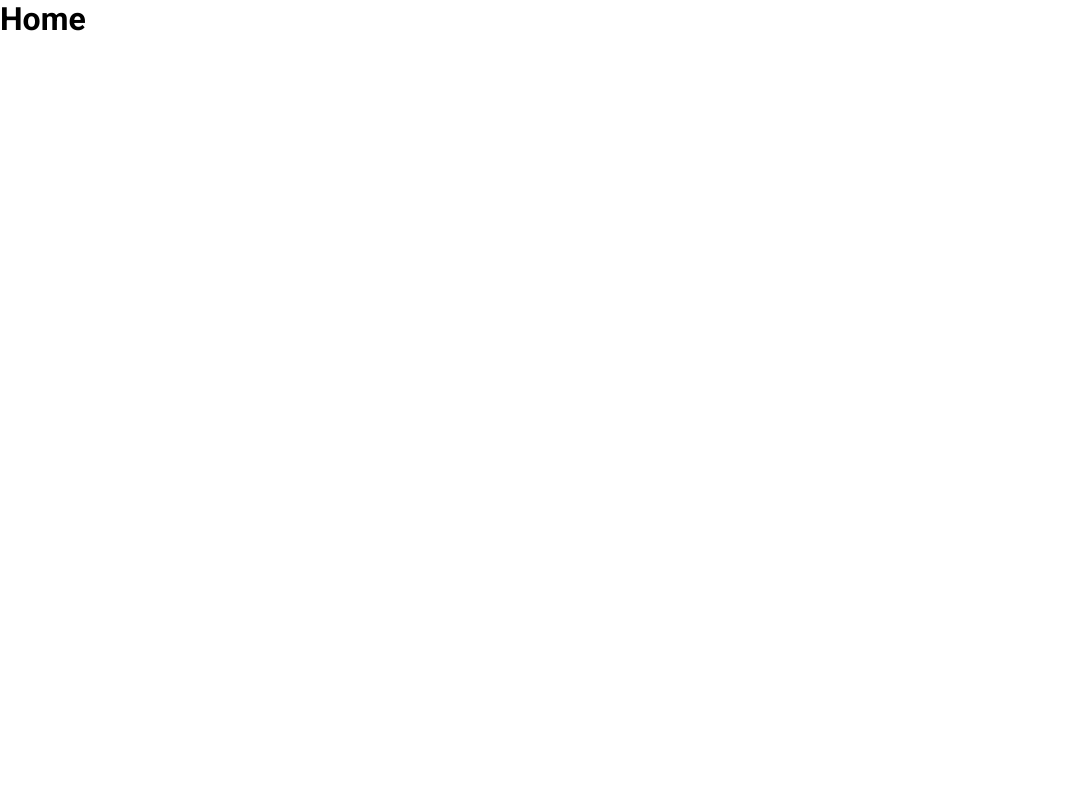
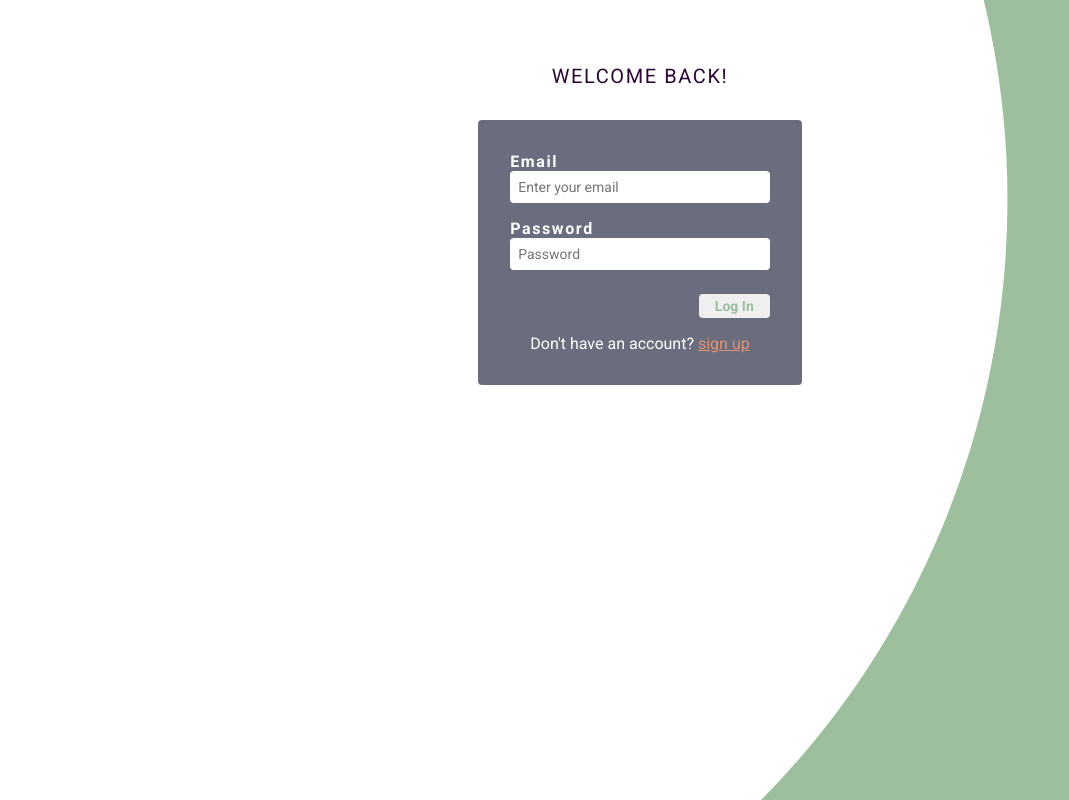
Before and after one commit to Rykasa/authentication, a React (Vite) app: page / in a window 1280 px wide. Shown: the whole page, without its empty margins (0-1069 px from the left). Built offline with nearby package versions, Linux system fonts and the light colour scheme.

Commit message:
signout function added

```diff
--- a/src/Contexts/animationContext.tsx
+++ b/src/Contexts/animationContext.tsx
@@ -1,4 +1,5 @@
 import { createContext, ReactNode, useState } from "react"
+import { useAuth } from "../hooks/useAuth";
 
 interface AnimationContextData{
   isAnimationRunning: boolean;
@@ -24,14 +25,18 @@ export function AnimationContextProvider({children}: AnimationContextProviderPro
   const [isAnimationRunning, setIsAnimationRunning] = useState(false)
   const [exit, setExit] = useState({ x: '', transition: { duration: 0 } })
 
+  const { showError } = useAuth()
+
   function startSigninAnimationOnClick(){
     setIsAnimationRunning(true)
     setExit({ x: '-100%', transition: { duration: 1 } })
+    showError('')
   }
 
   function startSignupAnimationOnClick(){
     setIsAnimationRunning(true)
     setExit({ x: '100%', transition: { duration: 1 } })
+    showError('')
   }
 
   return(
--- a/src/Contexts/authContext.tsx
+++ b/src/Contexts/authContext.tsx
@@ -9,9 +9,11 @@ interface User{
 interface AuthContextData{
   user: User | null;
   error: string;
+  signed: boolean;
   showError: (message: string) => void
   signup: (name: string, email: string, password: string) => string | undefined
   signin: (email: string, password: string) => string | undefined
+  logout: () => void
 }
 
 interface AuthContextProviderProps{
@@ -23,6 +25,21 @@ export const AuthContext = createContext({} as AuthContextData)
 export function AuthContextProvider({children}: AuthContextProviderProps){
   const [user, setUser] = useState<User | null>(null)
   const [error, setError] = useState('')
+
+  useEffect(() =>{
+    const userToken = localStorage.getItem('user_login_token')
+    const usersStorage = localStorage.getItem('registered_users')
+
+    if(userToken && usersStorage){
+      const hasUser: [User] = JSON.parse(usersStorage).filter((user: User) => {
+        return user.email === JSON.parse(userToken).email
+      })
+
+      if(hasUser){
+        setUser(hasUser[0])
+      }
+    }
+  }, [])
 
   function showError(message: string){
     setError(message)
@@ -62,8 +79,6 @@ export function AuthContextProvider({children}: AuthContextProviderProps){
 
       const hasUser: [User] = usersStorage?.filter((user: User) => user.email === email )
 
-      console.log(hasUser)
-
       if(hasUser?.length){
         if(hasUser[0].email === email && hasUser[0].password === password){
           const token = Math.random().toString(36).substring(2)
@@ -81,13 +96,20 @@ export function AuthContextProvider({children}: AuthContextProviderProps){
     }
   }
 
+  function logout(){
+    setUser(null)
+    localStorage.removeItem('user_login_token')
+  }
+
   return(
     <AuthContext.Provider value={{
       user,
       error,
+      signed: !!user,
       showError,
       signup,
-      signin
+      signin,
+      logout
     }}>
       { children }
     </AuthContext.Provider>
--- a/src/components/AnimatedRoutes/index.tsx
+++ b/src/components/AnimatedRoutes/index.tsx
@@ -1,8 +1,19 @@
 import { Route, Routes, useLocation } from "react-router-dom"
 import { AnimatePresence } from 'framer-motion'
-import { Singin } from "../../pages/Signin"
+import { Signin } from "../../pages/Signin"
 import { Signup } from "../../pages/Signup"
 import { Home } from "../../pages/Home"
+import { useAuth } from "../../hooks/useAuth"
+
+interface PrivateProps{
+  Item: React.ElementType
+}
+
+const Private: React.FC<PrivateProps> = ({ Item }) =>{
+  const { signed } = useAuth()
+
+  return signed ? <Item /> : <Signin />
+}
 
 export function AnimatedRoutes(){
   const location = useLocation()
@@ -10,9 +21,10 @@ export function AnimatedRoutes(){
   return(
     <AnimatePresence>
       <Routes location={location} key={location.pathname}>
-        <Route path='/signin' element={<Singin />} />
+        <Route path='/' element={<Private Item={Home} />} />
+        <Route path='/signin' element={<Signin />} />
         <Route path='/signup' element={<Signup />} />
-        <Route path='/' element={<Home />} />
+        <Route path="*" element={<Signin />} />
       </Routes>
     </AnimatePresence>
   )
--- a/src/pages/Home/index.tsx
+++ b/src/pages/Home/index.tsx
@@ -1,5 +1,32 @@
+import { useAuth } from "../../hooks/useAuth"
+import homeImg from '../../assets/homeImage.svg'
+import * as C from './styles'
+import { useNavigate } from "react-router-dom"
+
 export function Home(){
+  const { user, logout } = useAuth()
+  const navigate = useNavigate()
+
+  function handleLogout(){
+    logout()
+    navigate('/signin')
+  }
+
   return(
-    <h1>Home</h1>
+    <C.Section>
+      <C.Main>
+        <C.Button
+          type="button"
+          onClick={handleLogout}
+        >Log out</C.Button>
+        <C.MainCenter>
+          <C.Greetings>
+            <C.Title>Hello <span>{user?.name.split(' ', 1)}</span>,</C.Title>
+            <C.Text>Thank you for signin up!</C.Text>
+          </C.Greetings>
+          <C.Image src={homeImg} alt="girl holding heart illustration" />
+        </C.MainCenter>
+      </C.Main>
+    </C.Section>
   )
 }
--- a/src/pages/Home/styles.ts
+++ b/src/pages/Home/styles.ts
@@ -1 +1,63 @@
 import styled from "styled-components";
+import { ButtonComponent } from "../../components/Button/styles";
+
+export const Section = styled.section`
+  width: 100%;
+  min-height: 100vh;
+  background-color: #696D7D;
+  padding: 4rem 0;
+  position: relative;
+`;
+
+export const Main = styled.main``;
+
+export const MainCenter = styled.div`
+  width: 90vw;
+  margin: auto;
+  max-width: 1000px;
+  display: flex;
+  flex-direction: column;
+  align-items: center;
+`;
+
+export const Greetings = styled.div`
+  display: flex;
+  flex-direction: column;
+  align-items: center;
+  gap: 2rem;
+`;
+
+export const Title = styled.h1`
+  font-size: 1.75rem;
+  color: #2C0735;
+  text-transform: capitalize;
+
+  span{
+    color: #FAA381;
+  }
+`;
+
+export const Text = styled.span`
+  font-size: 1rem;
+  color: #fff;
+  letter-spacing: .1rem;
+  display: block;
+  margin-bottom: 2rem;
+  text-transform: uppercase;
+`;
+
+export const Image = styled.img`
+  width: 15rem;
+`;
+
+export const Button = styled(ButtonComponent)`
+  position: absolute;
+  top: 1rem;
+  right: 1rem;
+`
+
+// verde - 9DBF9E
+// preto - 2C0735
+// cinza - 696D7D
+// laranja FAA381
+// vermei  96031A
--- a/src/pages/Signin/index.tsx
+++ b/src/pages/Signin/index.tsx
@@ -5,7 +5,7 @@ import { useAnimationContext } from '../../hooks/useAnimationContext'
 import { useAuth } from '../../hooks/useAuth'
 import * as C from './styles'
 
-export function Singin(){
+export function Signin(){
   const { isAnimationRunning, startSigninAnimationOnClick, exit } = useAnimationContext()
   const { error, showError, signin } = useAuth()
   const [email, setEmail] = useState('')
```
Also changed, not shown: src/App.tsx (+5 -5 lines), src/pages/Signin/styles.ts (+0 -8 lines), src/assets/homeImage.svg (renamed from src/assets/undraw_loving_it_re_jfh4.svg).
